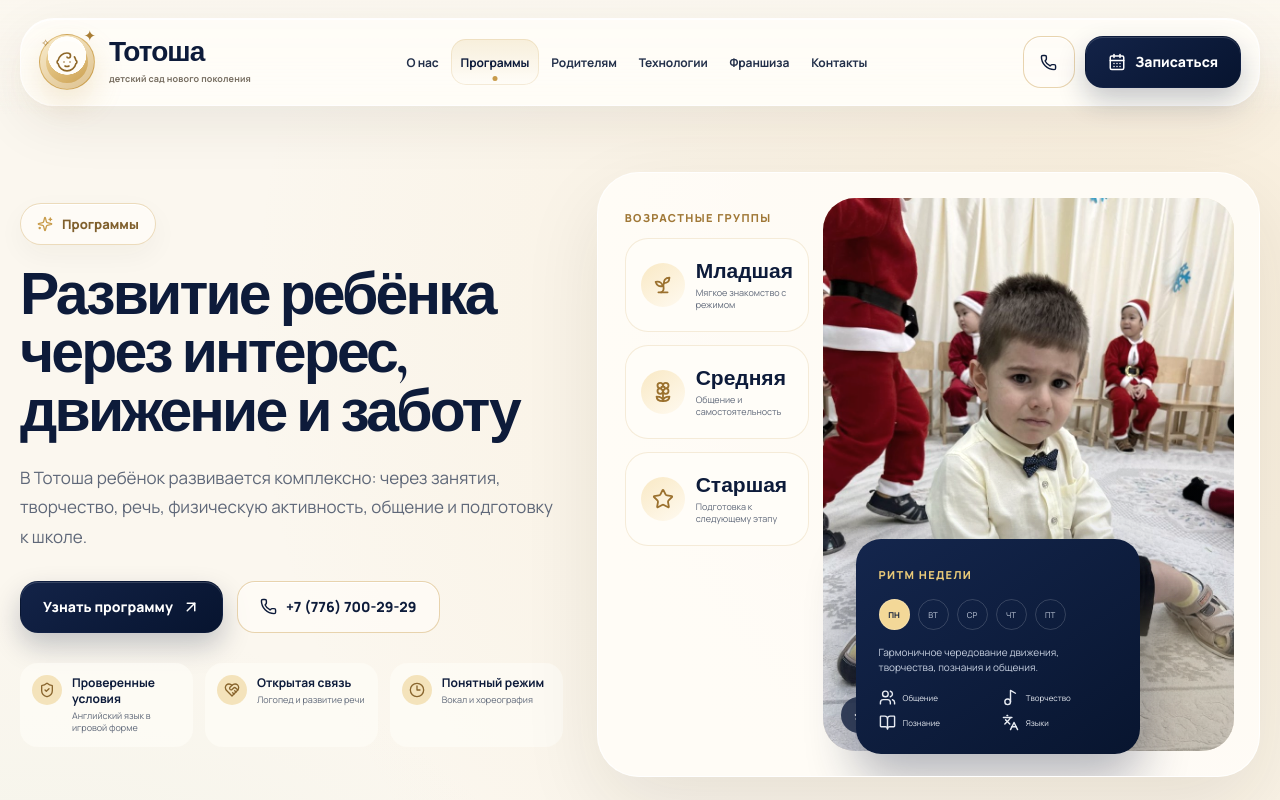
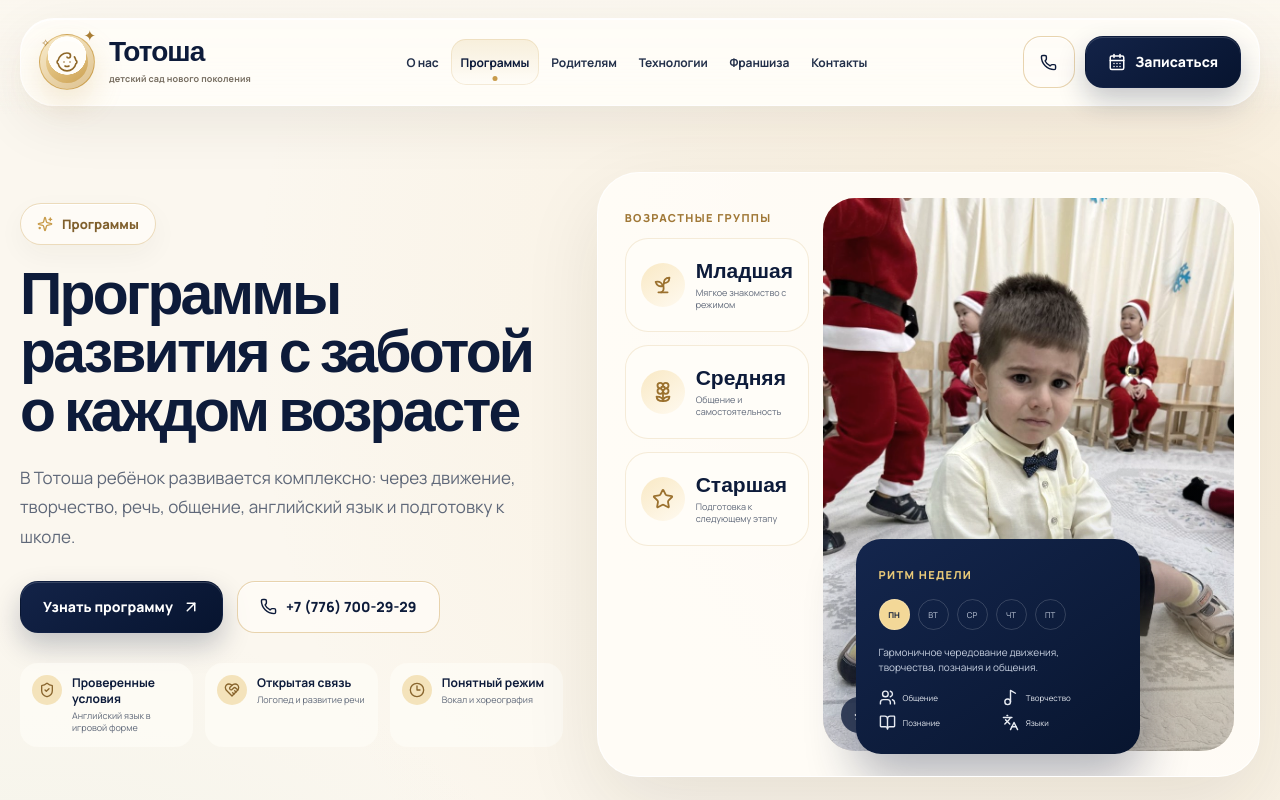
Before and after one commit to nexora-kz/totosha, a Next.js app: page /programs in a window 1280 px wide. Shown: the top 800 px of the page. Built offline with nearby package versions, Linux system fonts and the light colour scheme.

Commit message:
TOTOSHA v078: refine premium programs hero

```diff
--- a/app/programs/page.tsx
+++ b/app/programs/page.tsx
@@ -10,9 +10,10 @@ export const metadata: Metadata = {
 export default function ProgramsSeoPage() {
   return (
     <SeoLanding
+      variant="programs"
       eyebrow="Программы"
-      title="Развитие ребёнка через интерес, движение и заботу"
-      description="В Тотоша ребёнок развивается комплексно: через занятия, творчество, речь, физическую активность, общение и подготовку к школе."
+      title="Программы развития с заботой о каждом возрасте"
+      description="В Тотоша ребёнок развивается комплексно: через движение, творчество, речь, общение, английский язык и подготовку к школе."
       bullets={[
         'Английский язык в игровой форме',
         'Логопед и развитие речи',
@@ -50,6 +51,7 @@ export default function ProgramsSeoPage() {
         },
       ]}
       cta="Узнать программу"
+      whatsappIntent="Здравствуйте. Хочу узнать подробнее о программах и подходящей группе в Тотоша."
     />
   );
 }
```
